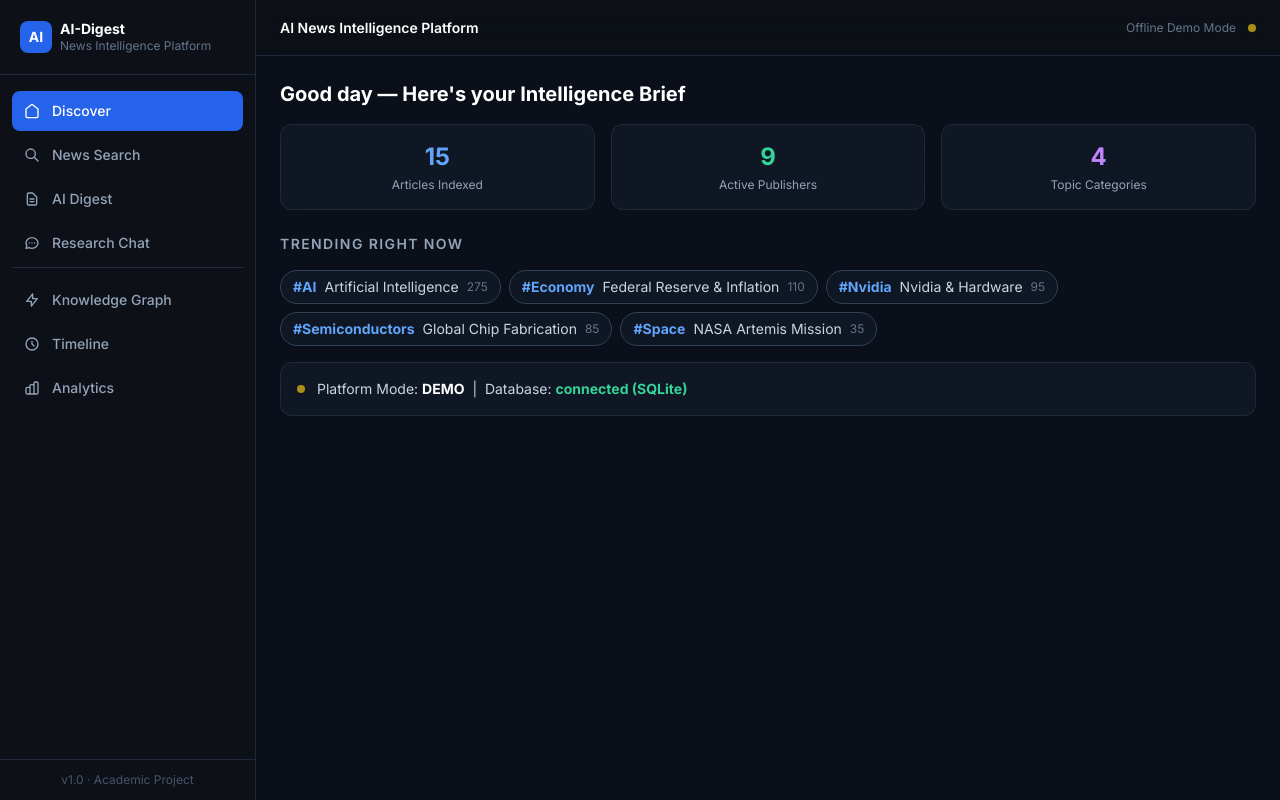
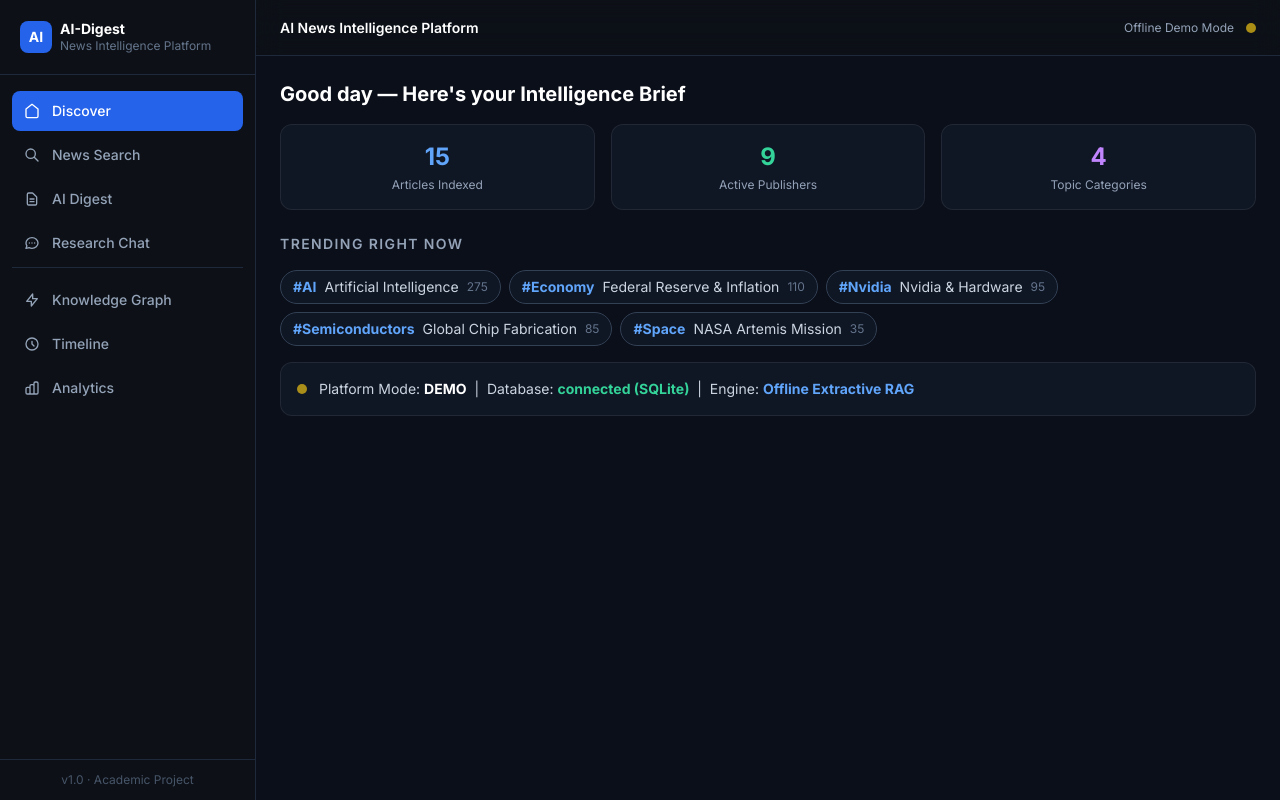
Before and after one commit to himanshupoptani/ai-news-digest, a FastAPI app: page / in a window 1280 px wide. Run offline with FastAPI, Linux system fonts and the light colour scheme; data that the repository does not hold is empty; some libraries are stand-ins or nearby versions.

Commit message:
feat: enhance NewsAPI relevancy search, Gemini 3.6 Flash synthesis and dynamic live mode indicator

```diff
--- a/backend/app/services/chatbot_service.py
+++ b/backend/app/services/chatbot_service.py
@@ -120,7 +120,7 @@ class ChatbotService:
         rewritten_query = cls.resolve_query_context(request.message, history)
 
         # 5. Retrieve news based on rewritten query
-        search_res = news_fetcher.search(query=rewritten_query, limit=5)
+        search_res = news_fetcher.search(query=rewritten_query, limit=10)
         raw_articles = search_res.articles
 
         # 6. Index into isolated vector store
@@ -128,7 +128,7 @@ class ChatbotService:
         session_vector_store.add_articles(raw_articles)
 
         # 7. Semantic Vector Search
-        relevant_chunks = session_vector_store.similarity_search(rewritten_query, top_k=3, min_score=0.10)
+        relevant_chunks = session_vector_store.similarity_search(rewritten_query, top_k=4, min_score=0.05)
 
         # 8. Synthesize grounded answer via RAGEngine
         digest = rag_engine.synthesize_digest(rewritten_query, relevant_chunks)
--- a/backend/app/services/rag_engine.py
+++ b/backend/app/services/rag_engine.py
@@ -167,7 +167,7 @@ class RAGEngine:
         import requests
         prompt = cls.build_prompt(query, search_results)
 
-        url = f"https://generativelanguage.googleapis.com/v1beta/models/gemini-1.5-flash:generateContent?key={settings.GEMINI_API_KEY}"
+        url = f"https://generativelanguage.googleapis.com/v1beta/models/gemini-3.6-flash:generateContent?key={settings.GEMINI_API_KEY}"
         payload = {
             "contents": [{"parts": [{"text": prompt}]}],
             "generationConfig": {"temperature": 0.2, "maxOutputTokens": 600}
--- a/frontend/static/js/app.js
+++ b/frontend/static/js/app.js
@@ -114,15 +114,27 @@ function renderHome(health, analytics) {
     </div>
   `;
 
+  // Update dynamic top-right header indicator
+  const modeTextEl = document.getElementById("header-mode-text");
+  const modeDotEl = document.getElementById("header-mode-dot");
+  if (modeTextEl) {
+    modeTextEl.textContent = health.app_mode === "live" ? "Live Intelligence Mode" : "Offline Demo Mode";
+  }
+  if (modeDotEl) {
+    modeDotEl.className = `w-2.5 h-2.5 rounded-full ${health.app_mode === "live" ? "bg-emerald-400" : "bg-yellow-400"} animate-pulse`;
+  }
+  State.appMode = health.app_mode;
+
   el.innerHTML = `
     ${statHtml}
     <h2 class="text-sm font-semibold text-slate-400 uppercase tracking-widest mb-3">Trending Right Now</h2>
     <div class="flex flex-wrap gap-2 mb-6">${trendingHtml}</div>
     <div class="glass-card rounded-xl p-4 flex items-center gap-3">
-      <div class="w-2 h-2 rounded-full ${health.app_mode === 'live' ? 'bg-emerald-400' : 'bg-yellow-400'} animate-pulse"></div>
+      <div class="w-2.5 h-2.5 rounded-full ${health.app_mode === 'live' ? 'bg-emerald-400' : 'bg-yellow-400'} animate-pulse"></div>
       <span class="text-sm text-slate-300">
         Platform Mode: <strong class="text-white">${health.app_mode.toUpperCase()}</strong> &nbsp;|&nbsp;
-        Database: <strong class="text-emerald-400">${health.database}</strong>
+        Database: <strong class="text-emerald-400">${health.database}</strong> &nbsp;|&nbsp;
+        Engine: <strong class="text-blue-400">${health.app_mode === 'live' ? 'Gemini 3.6 Flash + Live RSS' : 'Offline Extractive RAG'}</strong>
       </span>
     </div>
   `;
@@ -142,7 +154,8 @@ async function executeSearch() {
   if (!query) return;
   try {
     setLoading(true);
-    const res = await Api.searchNews(query, 6, "demo");
+    const mode = State.appMode || "live";
+    const res = await Api.searchNews(query, 6, mode);
     renderSearchResults(res);
   } catch (e) {
     showError("Search failed: " + e.message);
@@ -181,7 +194,8 @@ async function generateDigest() {
   if (!query) return;
   try {
     setLoading(true);
-    const res = await Api.generateDigest(query, "demo");
+    const mode = State.appMode || "live";
+    const res = await Api.generateDigest(query, mode);
     renderDigest(res);
   } catch (e) {
     showError("Digest failed: " + e.message);
--- a/frontend/templates/index.html
+++ b/frontend/templates/index.html
@@ -114,8 +114,8 @@
       <header class="h-14 flex-shrink-0 border-b border-slate-800 bg-[#0d1117]/80 backdrop-blur-md flex items-center px-6 gap-4">
         <h1 class="text-sm font-semibold text-white">AI News Intelligence Platform</h1>
         <div class="ml-auto flex items-center gap-3">
-          <span class="text-xs text-slate-500">Offline Demo Mode</span>
-          <div class="w-2 h-2 rounded-full bg-yellow-400 animate-pulse"></div>
+          <span id="header-mode-text" class="text-xs text-slate-400">Connecting...</span>
+          <div id="header-mode-dot" class="w-2.5 h-2.5 rounded-full bg-emerald-400 animate-pulse"></div>
         </div>
       </header>
 
```
Also changed, not shown: backend/app/services/hallucination_shield.py (+6 -2 lines), backend/app/services/news_fetcher.py (+11 -7 lines).
